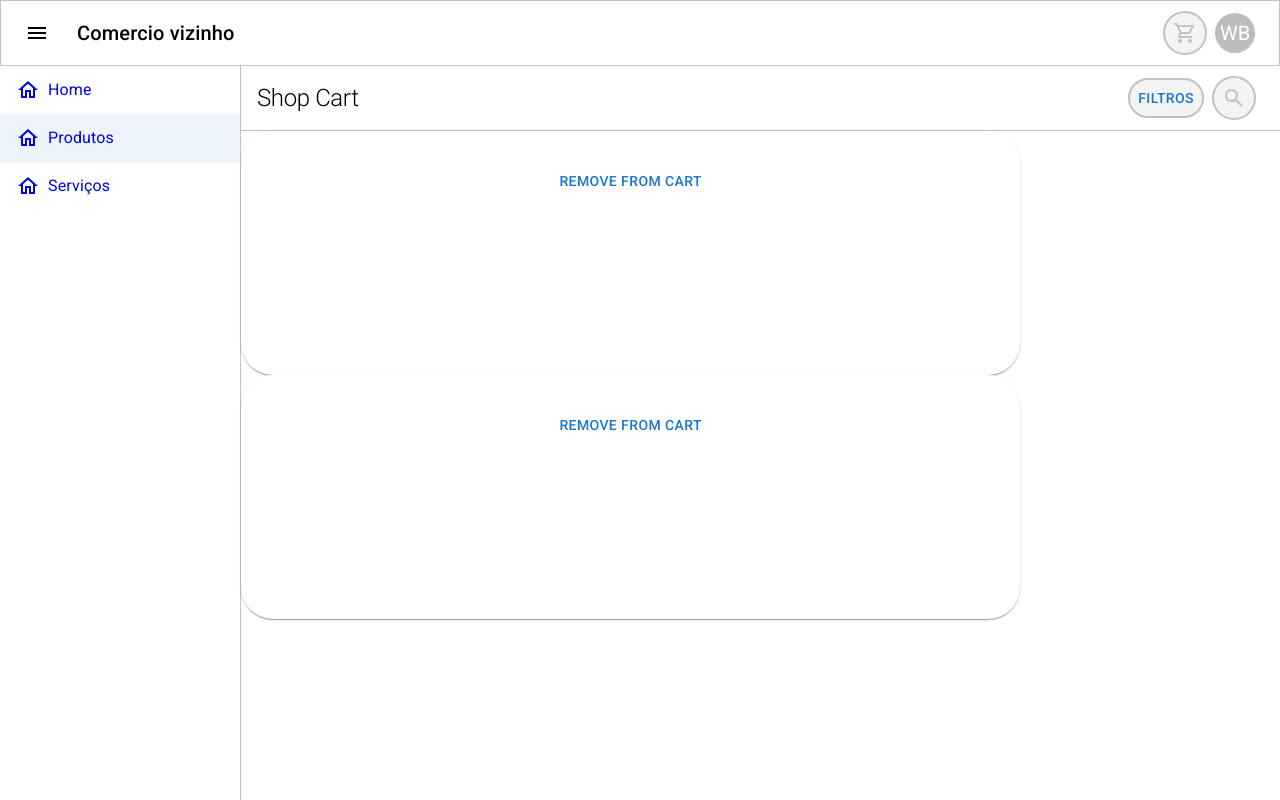
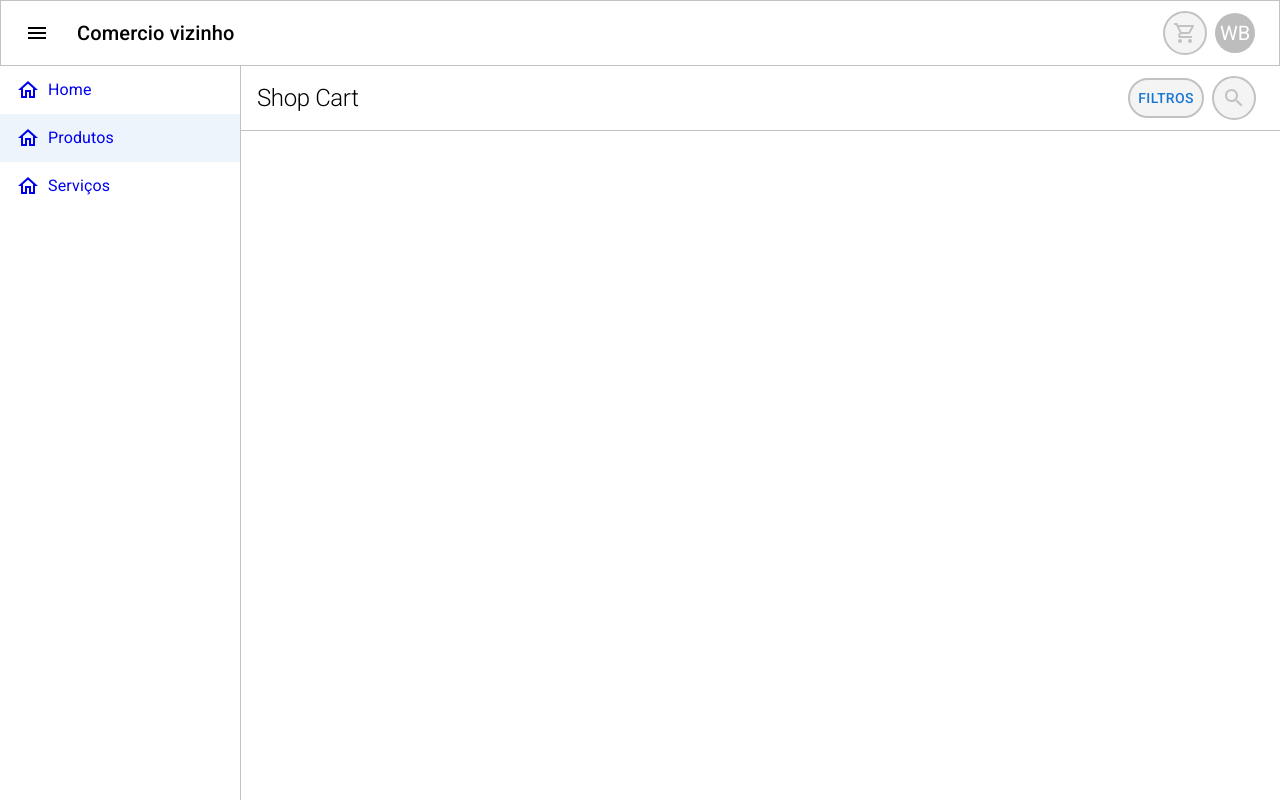
Before and after one commit to wesAlves/comercio_vizinho_react_try_02, a React (Vite) app: page /shopcart in a window 1280 px wide. Built offline with nearby package versions, Linux system fonts and the light colour scheme.

Commit message:
wip: removing from cart

```diff
--- a/src/App.tsx
+++ b/src/App.tsx
@@ -15,7 +15,7 @@ function App() {
     const handleOpen = () => {
         setOpen(!open);
     }
-    const [shopCart, setShopCart] = useState<ShopCartType[]>([{id: "0"}, {id:"1"}]);
+    const [shopCart, setShopCart] = useState<ShopCartType[]>([]);
 
 
 
--- a/src/pages/shopCart/index.tsx
+++ b/src/pages/shopCart/index.tsx
@@ -24,10 +24,9 @@ const ShopCartPage = () => {
         }
         shopCart.splice(productToRemoveIndex, 1)
 
+        setProductsInCart([...shopCart])
+
     }
-    useEffect(() => {
-        setProductsInCart([...shopCart])
-    }, shopCart)
 
     return (
         <>
@@ -35,7 +34,7 @@ const ShopCartPage = () => {
             <PageTitleBar title={"Shop Cart"}/>
 
             <div>
-                {productsInCart.map(product => {
+                {shopCart.map(product => {
                     return (
                         // TODO: Use the card component and make some changes there to fit that case
                         <Card sx={{
```
